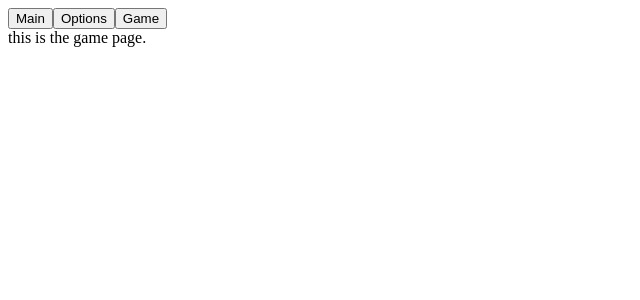
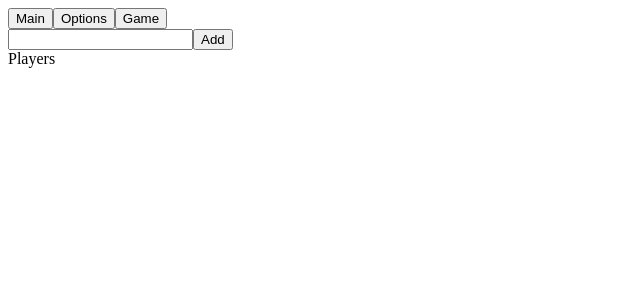
Before and after one commit to Tomocza/darts-scoreboard, a React (Create React App) app: page /game in a window 1280 px wide. Shown: the top 300 px of the page, without its empty margins (0-640 px from the left). Built offline with nearby package versions, Linux system fonts and the light colour scheme.

Commit message:
add game creation

```diff
--- /dev/null
+++ b/src/components/GameSetupAddPlayerForm/GameSetupAddPlayerForm.tsx
@@ -0,0 +1,21 @@
+import { useState } from 'react';
+
+interface Props {
+  handleSubmit: (name: string) => void;
+}
+
+export default function GameSetupAddPlayerForm({ handleSubmit }: Props) {
+  const [name, setName] = useState('');
+
+  const addOnClick = () => {
+    handleSubmit(name);
+    setName('');
+  };
+
+  return (
+    <div>
+      <input type="text" value={name} onChange={(event) => setName(event.target.value)} />
+      <button onClick={() => addOnClick()}>Add</button>
+    </div>
+  );
+}
--- /dev/null
+++ b/src/components/GameSetupAddPlayerForm/index.ts
@@ -0,0 +1,3 @@
+import GameSetupAddPlayerForm from "./GameSetupAddPlayerForm";
+
+export default GameSetupAddPlayerForm
--- /dev/null
+++ b/src/components/GameSetupPlayerListItem/GameSetupPlayerListItem.tsx
@@ -0,0 +1,15 @@
+import { PlayerData } from '../../pages/GamePage/types';
+
+interface Props {
+  playerData: PlayerData;
+  handleDelete: (id: number) => void;
+}
+
+export default function GameSetupPlayerListItem({ playerData, handleDelete }: Props) {
+  return (
+    <div>
+      <div>Name: {playerData.name}</div>
+      <button onClick={() => handleDelete(playerData.id)}>Delete</button>
+    </div>
+  );
+}
--- /dev/null
+++ b/src/components/GameSetupPlayerListItem/index.ts
@@ -0,0 +1,3 @@
+import GameSetupPlayerListItem from "./GameSetupPlayerListItem";
+
+export default GameSetupPlayerListItem
--- a/src/index.tsx
+++ b/src/index.tsx
@@ -6,6 +6,7 @@ import { createBrowserRouter, RouterProvider } from 'react-router-dom';
 import Layout from './pages/Layout';
 import OptionsPage from './pages/OptionsPage';
 import LandingPage from './pages/LandingPage';
+import GamePage from './pages/GamePage';
 
 const root = ReactDOM.createRoot(document.getElementById('root') as HTMLElement);
 
@@ -24,7 +25,7 @@ const router = createBrowserRouter([
       },
       {
         path: 'game',
-        element: <div>this is the game page.</div>,
+        element: <GamePage />,
       },
     ],
   },
--- /dev/null
+++ b/src/pages/GamePage/GamePage.tsx
@@ -0,0 +1,64 @@
+import { useState } from 'react';
+import { GameData, GameState, PlayerData } from './types';
+import GameSetupAddPlayerForm from '../../components/GameSetupAddPlayerForm';
+import GameSetupPlayerListItem from '../../components/GameSetupPlayerListItem';
+
+export default function GamePage() {
+  const [game, setGame] = useState<GameData>(createNewGame());
+
+  const addNewPlayer = (name: string) => {
+    const nextId =
+      game.players.map((pdata) => pdata.id).reduce((acc, cv) => Math.max(acc, cv), 0) + 1;
+    const pdata: PlayerData = {
+      id: nextId,
+      name: name,
+      throws: [],
+    };
+    const newGame = { ...game };
+    newGame.players.push(pdata);
+    setGame(newGame);
+  };
+
+  const deletePlayer = (id: number) => {
+    const newPlayerList = game.players.filter((pdata) => pdata.id !== id);
+    const newGame = { ...game, players: newPlayerList };
+    setGame(newGame);
+  };
+
+  const renderGameSetup = () => {
+    return (
+      <div>
+        <GameSetupAddPlayerForm handleSubmit={addNewPlayer} />
+        <div>Players</div>
+        {game.players.map((pdata) => (
+          <GameSetupPlayerListItem playerData={pdata} handleDelete={deletePlayer}/>
+        ))}
+      </div>
+    );
+  };
+
+  const renderActiveGame = () => {
+    return <div>this is where you play the game.</div>;
+  };
+
+  const renderCompletedGame = () => {
+    return <div>this is when the game is done.</div>;
+  };
+
+  switch (game.state) {
+    case GameState.Setup:
+      return renderGameSetup();
+    case GameState.InProgress:
+      return renderActiveGame();
+    case GameState.Completed:
+      return renderCompletedGame();
+  }
+}
+
+function createNewGame() {
+  const ret: GameData = {
+    state: GameState.Setup,
+    players: [],
+  };
+  return ret;
+}
--- /dev/null
+++ b/src/pages/GamePage/index.ts
@@ -0,0 +1,3 @@
+import GamePage from "./GamePage";
+
+export default GamePage
--- /dev/null
+++ b/src/pages/GamePage/types.ts
@@ -0,0 +1,32 @@
+interface GameData {
+  state: GameState;
+  players: PlayerData[];
+}
+
+interface PlayerData {
+  id: number;
+  name: string;
+  throws: ThrowSetData[];
+}
+
+interface ThrowSetData {
+  pid: number;
+  round: number;
+  t1: ThrowData;
+  t2: ThrowData;
+  t3: ThrowData;
+}
+
+interface ThrowData {
+  raw: number;
+  mult: number;
+}
+
+enum GameState {
+  Setup,
+  InProgress,
+  Completed,
+}
+
+export type { GameData, PlayerData, ThrowSetData, ThrowData };
+export { GameState };
```
